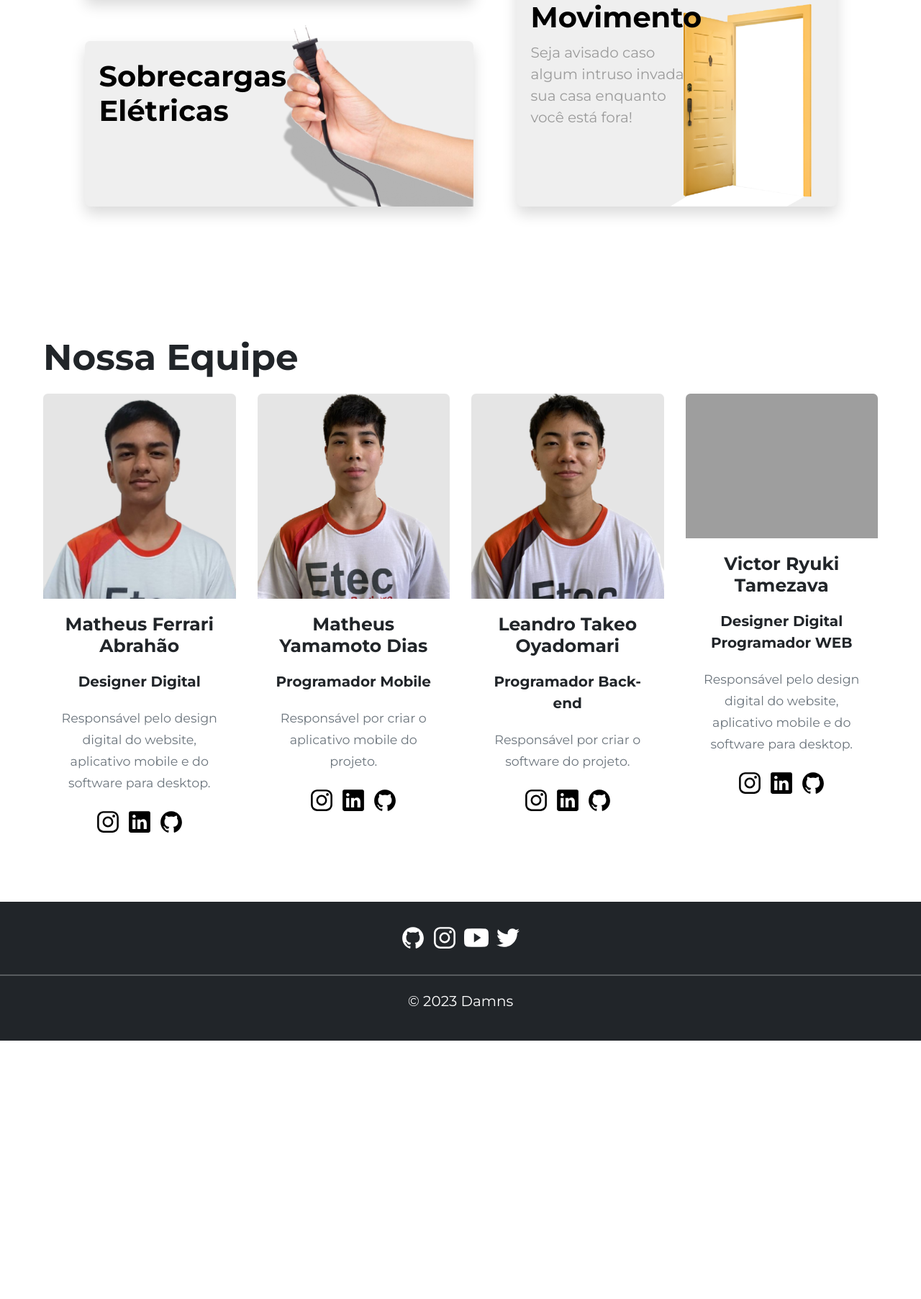
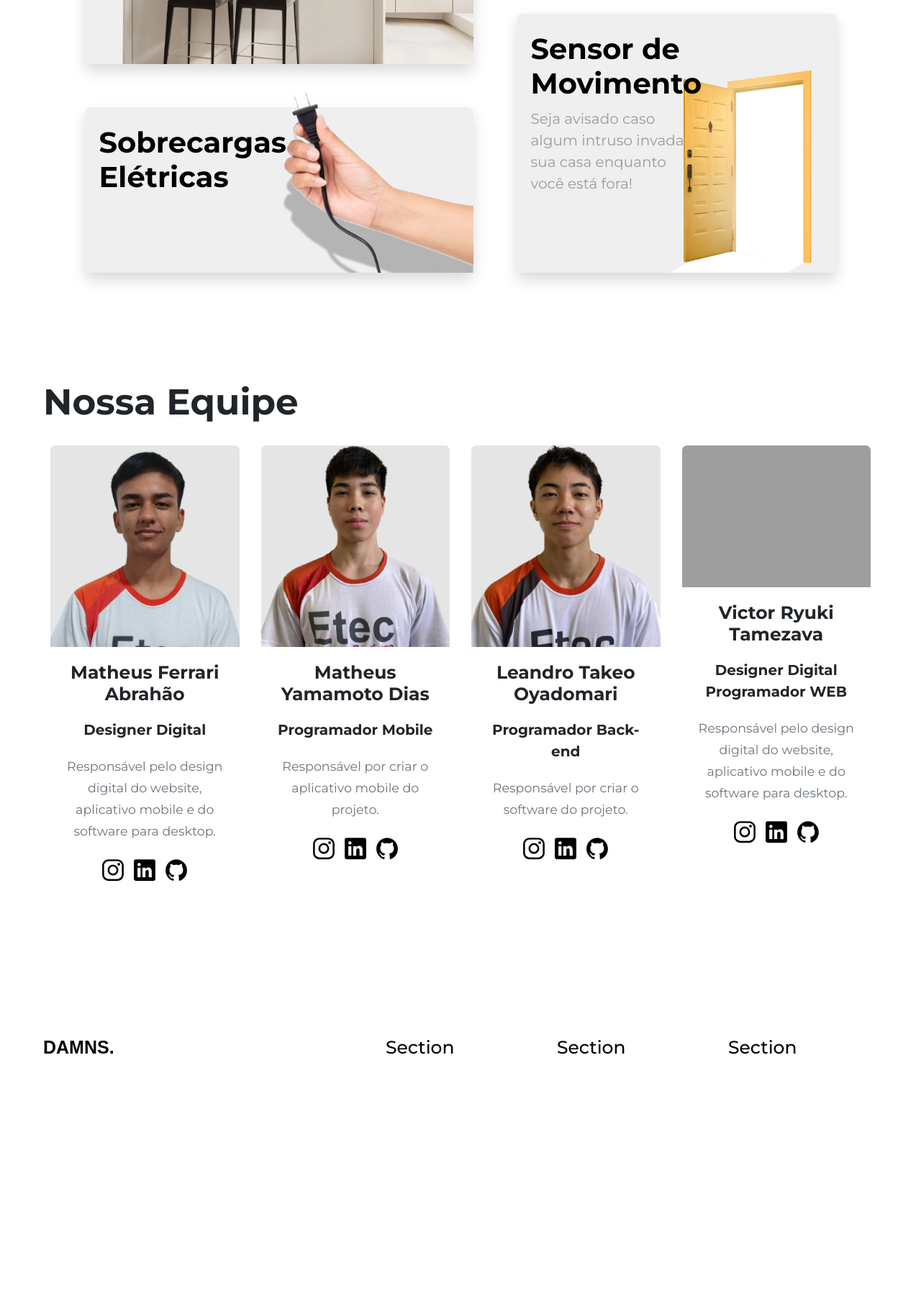
Before and after one commit to DamnsGroup/landing-page, a PHP site: page / in a window 1280 px wide. Shown: the part 2645-4450 px from the top of the page at 72% size. Before the commit the page ends 4091 px from the top, so only its background shows below. Run offline with PHP 8.4, Linux system fonts and the light colour scheme; some libraries are stand-ins or nearby versions; grey boxes are pictures that could not be loaded.

Commit message:
Versão 1.1.2

```diff
--- a/css/style.css
+++ b/css/style.css
@@ -20,6 +20,10 @@ p{
     font-family: 'Source Sans 3', sans-serif;
     font-size: 25px !important;
 }
+.htitle{
+    font-family: 'Source Sans 3', sans-serif;
+    font-size: 30px !important;
+}
 
 .header{
     overflow-x: hidden;
@@ -31,7 +35,7 @@ section{
 
 
 .hero{
-    height: 86vh;
+    height: 90vh;
     padding: 0px 170px;
 }
 .hero-img{
@@ -155,6 +159,10 @@ nav ul li a:hover{
     border: none;
 }
 
+#footer{
+    overflow-x: hidden;
+}
+
 #redes2{
     margin: 10px 0;
     flex-wrap: wrap;
--- a/index.php
+++ b/index.php
@@ -30,13 +30,13 @@
         <!-- NAV -->
         <nav class="navbar navbar-expand-lg navbar-dark">
             <div class="container-fluid" id="nav-content">
-                <a class="navbar-brand" href="#"><h5 class="fw-bold text-dark" id="logo">DAMNS.</h3></a>
+                <a class="navbar-brand" href="#"><h5 class="fw-bold text-dark" id="logo">DAMNS.</h5></a>
                 <button class="navbar-toggler" type="button" data-bs-toggle="offcanvas" data-bs-target="#offcanvasNavbar" aria-controls="offcanvasNavbar">
                     <span class="navbar-toggler-icon"></span>
                 </button>
                 <div class="offcanvas offcanvas-end" tabindex="-1" id="offcanvasNavbar" aria-labelledby="offcanvasNavbarLabel">
                 <div class="offcanvas-header">
-                    <h3 class="offcanvas-title fw-bold text-black" id="offcanvasNavbarLabel" id="logo">DAMNS.</h3>
+                    <h3 class="htitle offcanvas-title fw-bold text-black" id="offcanvasNavbarLabel">DAMNS.</h3>
                     <button type="button" class="btn-close text-reset" data-bs-dismiss="offcanvas" aria-label="Close"></button>
                 </div>
                     <div class="offcanvas-body">
@@ -116,7 +116,7 @@
 
         <!-- PROJETO -->
         <div class="container-fluid px-5 mb-5 text-white position-relative" id="projeto">
-            <div class="container">
+            <div class="container pt-5">
                 <div class="row justify-content-center" id="projeto-container">
                     <div class="col-12 col-sm-6" id="projeto-coluna-esquerda">
                         <div class="mb-4 position-relative rounded shadow p-3 mb-5" style="background-color: #EFEFEF;" id="card-projeto1">
@@ -134,7 +134,7 @@
                         </div>
                     </div>
 
-                    <div class="col-12 col-sm-5 mb-5">
+                    <div class="col-12 col-sm-5 mb-4">
                         <div class="mb-4 position-relative rounded shadow p-3 mb-5" style="background-color: #EFEFEF;" id="card-projeto3">
                             <div class="col-6" id="card-texto">
                                 <h2 class='fw-bold' style="color: #000;">Vazamento de Gás de Cozinha</h2>
@@ -156,14 +156,14 @@
         <!-- EQUIPE -->
         <div class="container-fluid px-5 mt-5 text-dark position-relative mb-3" id="equipe">
             <div class="reveal">
-                <h1 class='fw-bold mb-3'>Nossa Equipe</h1>
+                <h1 class='fw-bold mb-4'>Nossa Equipe</h1>
             </div>
-            <div class="row">
+            <div class="row px-2" id="equipe-conteudo">
                 <div class="col-md-6 col-lg-3 mb-4">
                     <div class="card text-center">
                         <img class="card-img-top img-fluid" src="files/img/ferrari.png" alt="Card image cap">
                         <div class="card-body">
-                            <h5 class="card-title fw-bold mb-3">Matheus Ferrari Abrahão</h5>
+                            <h5 class="card-title fw-bold mb-3" id="nome">Matheus Ferrari Abrahão</h5>
                             <p class="card-text fw-bold">Designer Digital</p>
                             <p class="card-text"><small class="text-muted">Responsável pelo design digital do website, aplicativo mobile e do software para desktop.</small></p>
                             <ul class="text-center d-flex justify-content-center position-relative" id="redes">
@@ -224,19 +224,98 @@
             </div>
         </div>
 
+
         <!-- FOOTER -->
-        <footer class="py-3 px-0 position-relative bg-dark" id="footer">
+        <footer class="py-5 px-0 position-relative" id="footer">
+            <div class="row row-cols-1 row-cols-sm-2 row-cols-md-5 py-5 px-5">
+                <div class="col">
+                <a class="text-decoration-none" href="#"><h5 class="fw-bold" id="logo" style="color: #000;">DAMNS.</h5></a>
+                </div>
+
+                <div class="col">
+
+                </div>
+
+                <div class="col d-flex align-items-center">
+                    <h5>Section</h5>
+                </div>
+
+                <div class="col d-flex align-items-center">
+                    <h5>Section</h5>
+                </div>
+
+                <div class="col d-flex align-items-center">
+                    <h5>Section</h5>
+                </div>
+
+                <a href="/" class="d-flex align-items-center mb-3 link-dark text-decoration-none">
+                    <svg class="bi me-2" width="40" height="32"><use xlink:href="#bootstrap"></use></svg>
+                </a>
+            </div>
+            <hr class="border border-light border-1 opacity-25">
             <ul class="text-center d-flex justify-content-center position-relative" id="redes2">
                 <li><a href="https://github.com/DamnsGroup" target="_blank"><ion-icon name="logo-github"></ion-icon></a></li>
                 <li><a href="https://www.instagram.com/damns.projects/" target="_blank"><ion-icon name="logo-instagram"></ion-icon></a></li>
                 <li><a href="" target=""><ion-icon name="logo-youtube"></ion-icon></a></li>
                 <li><a href="" target=""><ion-icon name="logo-twitter"></ion-icon></a></li>
             </ul>
-        <hr class="border border-light border-1 opacity-25">
+
             <p class="text-center text-white">© 2023 Damns</p>
         </footer>
+        </section>
     </div>
-        </section>
+
+        <!--
+        <div class="container bg-dark">
+        <footer class="row row-cols-1 row-cols-sm-2 row-cols-md-5 py-5 my-5 border-top">
+            <div class="col mb-3">
+            <a href="/" class="d-flex align-items-center mb-3 link-dark text-decoration-none">
+                <svg class="bi me-2" width="40" height="32"><use xlink:href="#bootstrap"></use></svg>
+            </a>
+            <p class="text-muted">© 2022</p>
+            </div>
+
+            <div class="col mb-3">
+
+            </div>
+
+            <div class="col mb-3">
+            <h5>Section</h5>
+            <ul class="nav flex-column">
+                <li class="nav-item mb-2"><a href="#" class="nav-link p-0 text-muted">Home</a></li>
+                <li class="nav-item mb-2"><a href="#" class="nav-link p-0 text-muted">Features</a></li>
+                <li class="nav-item mb-2"><a href="#" class="nav-link p-0 text-muted">Pricing</a></li>
+                <li class="nav-item mb-2"><a href="#" class="nav-link p-0 text-muted">FAQs</a></li>
+                <li class="nav-item mb-2"><a href="#" class="nav-link p-0 text-muted">About</a></li>
+            </ul>
+            </div>
+
+            <div class="col mb-3">
+            <h5>Section</h5>
+            <ul class="nav flex-column">
+                <li class="nav-item mb-2"><a href="#" class="nav-link p-0 text-muted">Home</a></li>
+                <li class="nav-item mb-2"><a href="#" class="nav-link p-0 text-muted">Features</a></li>
+                <li class="nav-item mb-2"><a href="#" class="nav-link p-0 text-muted">Pricing</a></li>
+                <li class="nav-item mb-2"><a href="#" class="nav-link p-0 text-muted">FAQs</a></li>
+                <li class="nav-item mb-2"><a href="#" class="nav-link p-0 text-muted">About</a></li>
+            </ul>
+            </div>
+
+            <div class="col mb-3">
+            <h5>Section</h5>
+            <ul class="nav flex-column">
+                <li class="nav-item mb-2"><a href="#" class="nav-link p-0 text-muted">Home</a></li>
+                <li class="nav-item mb-2"><a href="#" class="nav-link p-0 text-muted">Features</a></li>
+                <li class="nav-item mb-2"><a href="#" class="nav-link p-0 text-muted">Pricing</a></li>
+                <li class="nav-item mb-2"><a href="#" class="nav-link p-0 text-muted">FAQs</a></li>
+                <li class="nav-item mb-2"><a href="#" class="nav-link p-0 text-muted">About</a></li>
+            </ul>
+            </div>
+            <a href="/" class="d-flex align-items-center mb-3 link-dark text-decoration-none">
+                <svg class="bi me-2" width="40" height="32"><use xlink:href="#bootstrap"></use></svg>
+            </a>
+        </footer>
+        -->
     </div>
 </body>
 </html>
```
Lines whose indentation alone changed are shown as unchanged.
